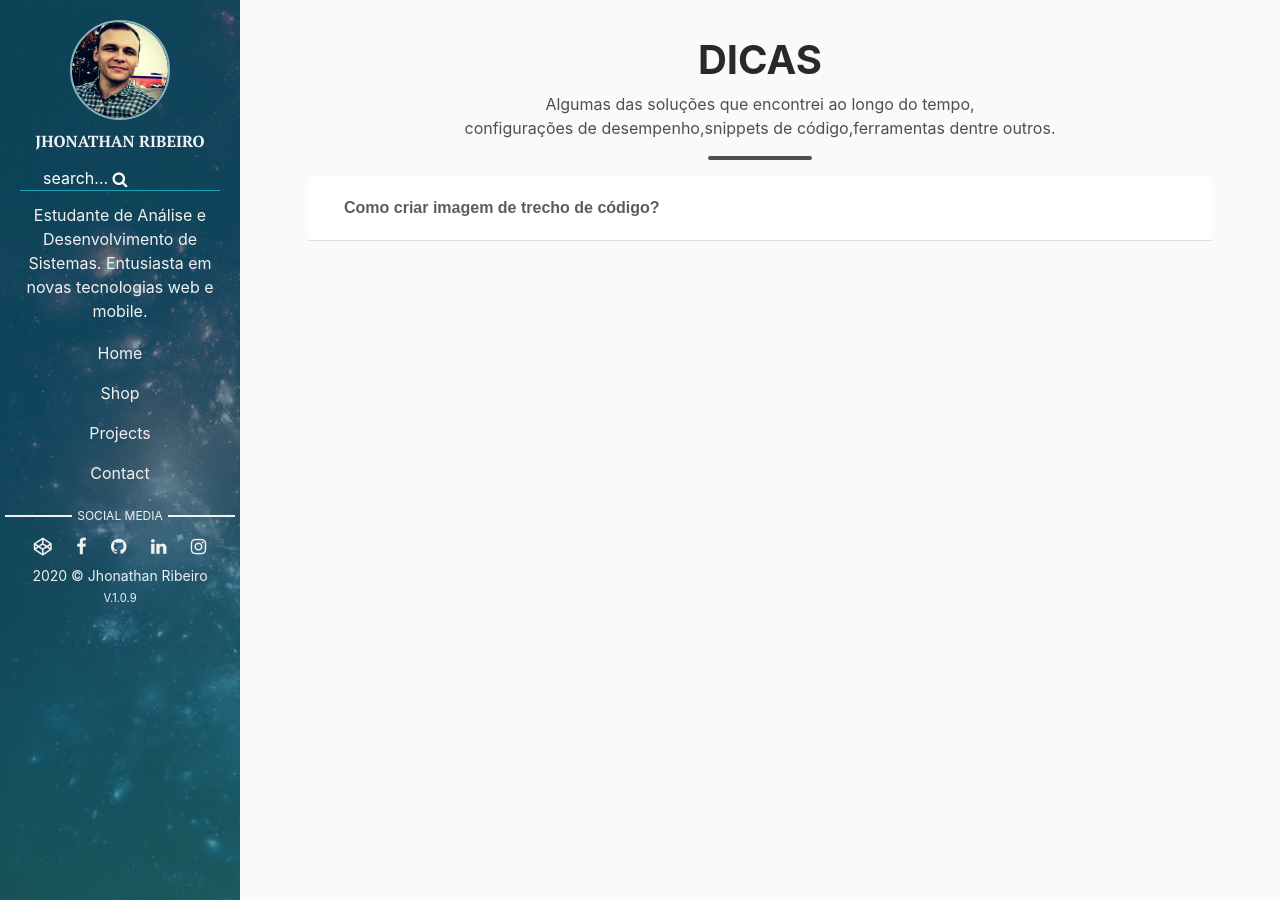
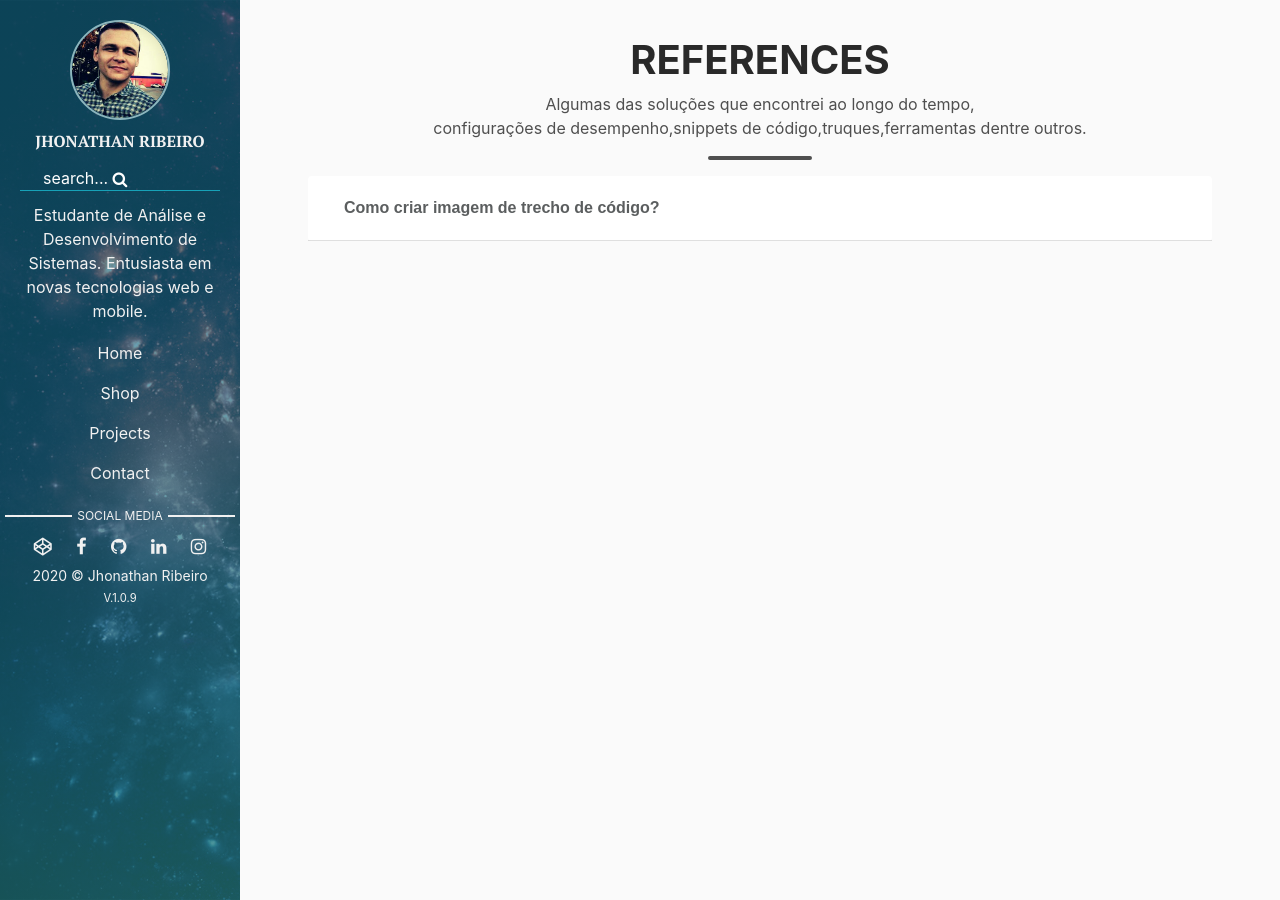
Before and after one commit to JhonathanRibeiro/blog, a Jekyll site: the page built from pages/references.html, in a window 1280 px wide. Built offline with Jekyll 4.4.1, drawn with Linux system fonts in a browser that asks for light colours.

Commit message:
add updates and new page for references[12/12/20]

```diff
--- a/_config.yml
+++ b/_config.yml
@@ -52,4 +52,4 @@ exclude: ["node_modules", "gulpfile.js", "package.json", "yarn.lock"]
 collections:
   projects:
   services:
-  dicas:
+  references:
--- a/admin/config.yml
+++ b/admin/config.yml
@@ -161,9 +161,9 @@ collections:
         name: "url-service"
         widget: "string"
 # Create new dica...
- - label: "Dicas"
-   name: "dicas"
-   folder: "_dicas"
+ - label: "References"
+   name: "references"
+   folder: "_references"
    create: true #permite que seja possível criar um novo [servico]
    slug: "{{slug}}"
    fields:
--- a/pages/dicas.html
+++ b/pages/references.html
@@ -1,17 +1,17 @@
 ---
 layout: main
-permalink: dicas.html
+permalink: references.html
 ---
 <div class="container">
     <div class="text-center">
-        <h1 class="text-uppercase">Dicas</h1>
-        <p>Algumas das soluções que encontrei ao longo do tempo,<br> configurações de desempenho,snippets de código,ferramentas dentre outros.</p>
+        <h1 class="text-uppercase">References</h1>
+        <p>Algumas das soluções que encontrei ao longo do tempo,<br> configurações de desempenho,snippets de código,truques,ferramentas dentre outros.</p>
         <hr class="small">
     </div>
 </div>
 <div class="container px-3 px-lg-5">
     <div id="ac">
-        {% for item in site.dicas %}
+        {% for item in site.references %}
             <div class="card">
                 <div class="card-header" id="{{item.ariaLabelId}}">
                 <h5 class="mb-0">
```
Also changed, not shown: _references/como-criar-imagem-de-trecho-de-código.md (added, +14 -0 lines).
